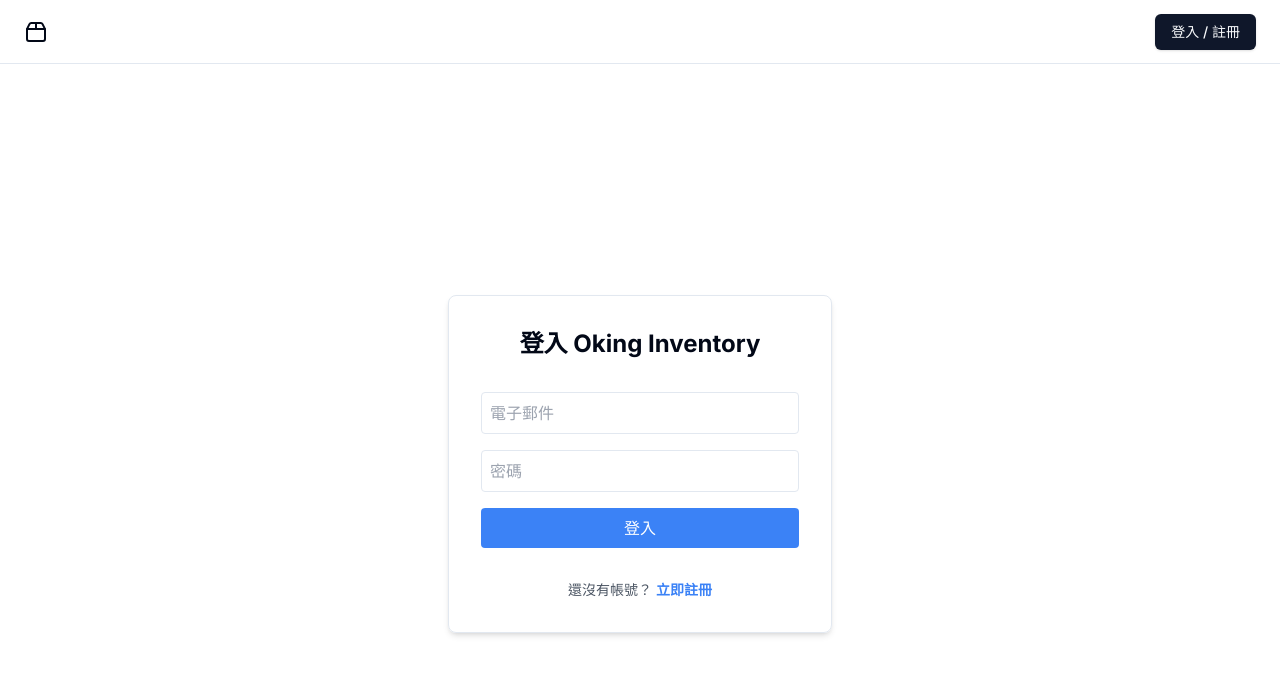
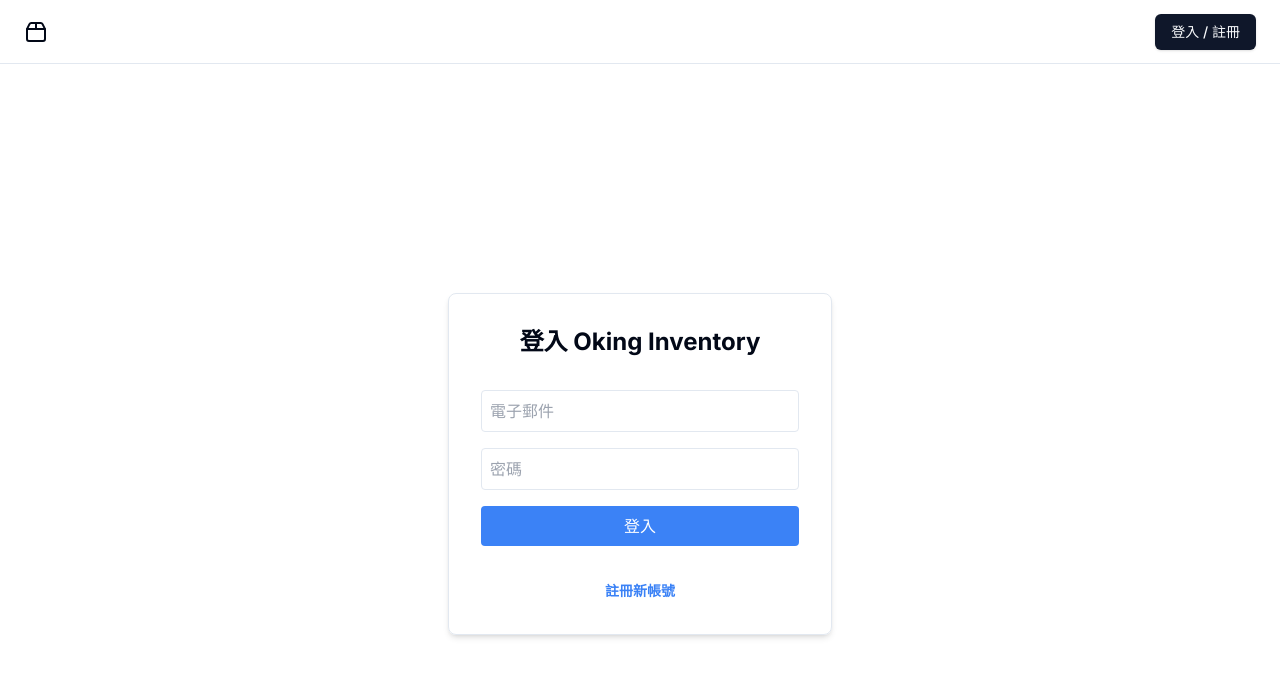
Before and after one commit to haraluya/oking-iventory-nextjs, a Next.js app: page /login in a window 1280 px wide. Shown: the top 676 px of the page. Built offline with nearby package versions, Linux system fonts and the light colour scheme; no server answers.

Commit message:
修改註冊登入字樣

```diff
--- a/src/app/login/page.tsx
+++ b/src/app/login/page.tsx
@@ -102,12 +102,11 @@
           {isLoading ? '處理中...' : (isRegistering ? '註冊' : '登入')}
         </button>
         {error && <p className="text-red-500" role="alert">{error}</p>}
-        <p className="text-center text-sm text-gray-600 mt-4">
-          {isRegistering ? '已經有帳號了？' : '還沒有帳號？'}
-          <button type="button" onClick={() => setIsRegistering(!isRegistering)} className="font-semibold text-blue-500 hover:underline ml-1">
-            {isRegistering ? '前往登入' : '立即註冊'}
+        <div className="text-center mt-4">
+          <button type="button" onClick={() => setIsRegistering(!isRegistering)} className="text-sm font-semibold text-blue-500 hover:underline">
+            {isRegistering ? '現有帳號登入' : '註冊新帳號'}
           </button>
-        </p>
+        </div>
       </form>
     </main>
   );
--- a/src/components/modals/AuthModal.tsx
+++ b/src/components/modals/AuthModal.tsx
@@ -97,8 +97,8 @@
           </div>
           <DialogFooter>
             <div className="w-full flex justify-between items-center">
-                <Button type="button" variant="link" onClick={() => setIsLoginView(!isLoginView)}>
-                    {isLoginView ? '需要帳號嗎？' : '已經有帳號了？'}
+                <Button type="button" variant="link" className="p-0 h-auto" onClick={() => setIsLoginView(!isLoginView)}>
+                    {isLoginView ? '註冊新帳號' : '現有帳號登入'}
                 </Button>
                 <Button type="submit" disabled={loading}>
                     {loading ? '處理中...' : (isLoginView ? '登入' : '註冊')}
```
